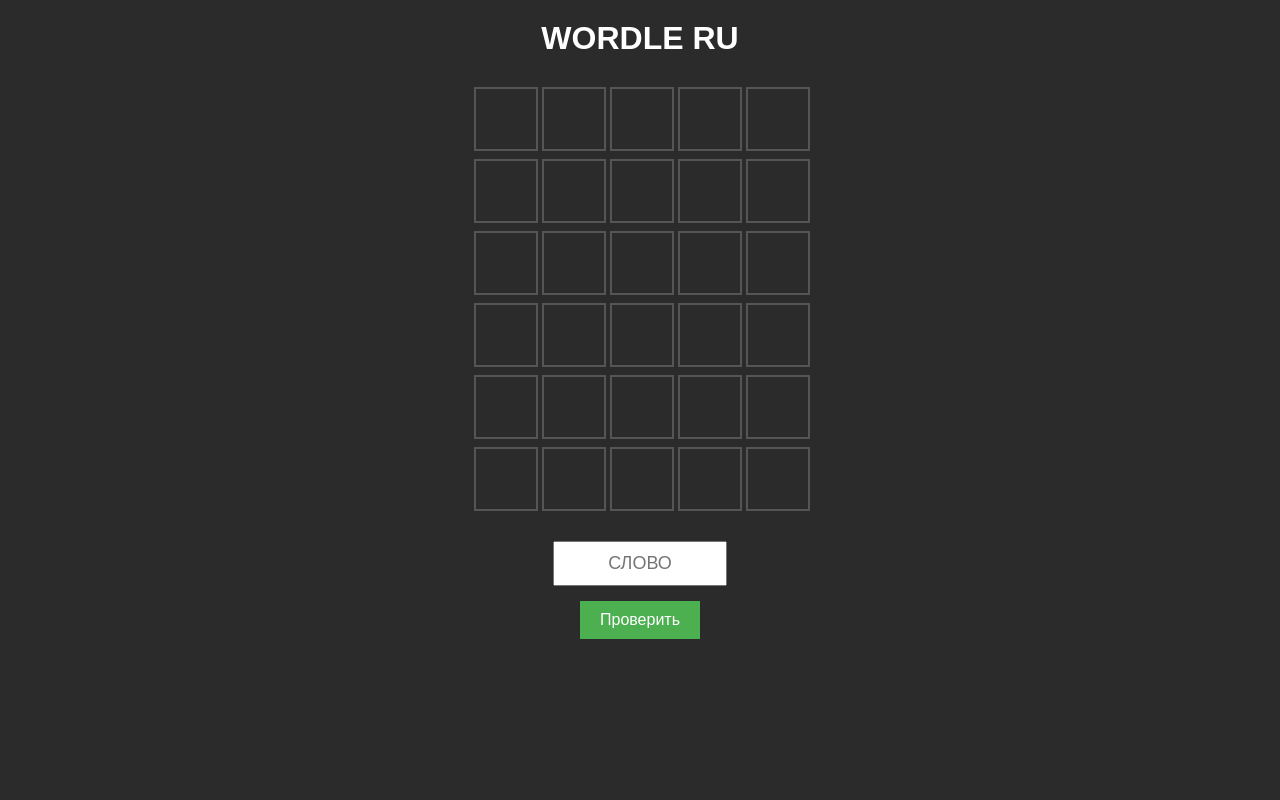
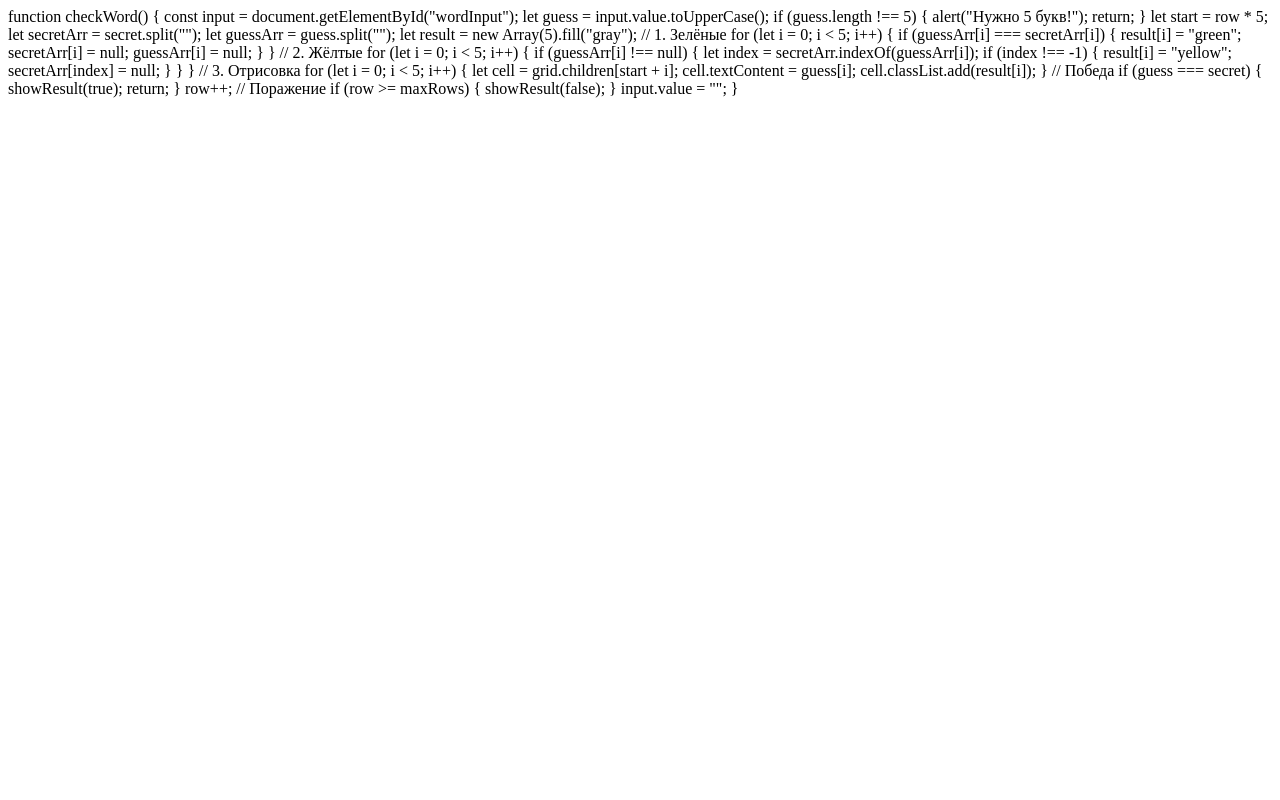
Before and after one commit to Liricinin/wordle, a Flask app: page / in a window 1280 px wide. Run offline with Flask 3, Linux system fonts and the light colour scheme.

Commit message:
Update index.html

```diff
--- a/templates/index.html
+++ b/templates/index.html
@@ -1,137 +1,3 @@
-<!DOCTYPE html>
-<html lang="ru">
-<head>
-<meta charset="UTF-8">
-<title>Wordle RU</title>
-
-<style>
-body {
-    background: #2b2b2b;
-    color: white;
-    font-family: Arial;
-    text-align: center;
-}
-
-h1 {
-    margin-top: 20px;
-}
-
-.grid {
-    display: grid;
-    grid-template-columns: repeat(5, 60px);
-    gap: 8px;
-    justify-content: center;
-    margin: 30px auto;
-}
-
-.cell {
-    width: 60px;
-    height: 60px;
-    border: 2px solid #555;
-    font-size: 28px;
-    font-weight: bold;
-    display: flex;
-    align-items: center;
-    justify-content: center;
-    text-transform: uppercase;
-}
-
-.green { background: #4caf50; }
-.yellow { background: #c9b458; }
-.gray { background: #555; }
-
-input {
-    padding: 10px;
-    width: 150px;
-    font-size: 18px;
-    text-align: center;
-    text-transform: uppercase;
-}
-
-button {
-    padding: 10px 20px;
-    margin-top: 15px;
-    font-size: 16px;
-    background: #4caf50;
-    border: none;
-    color: white;
-    cursor: pointer;
-}
-
-button:hover {
-    background: #43a047;
-}
-
-
-/* Экран результата */
-
-#resultScreen {
-    position: fixed;
-    inset: 0;
-    background: rgba(0,0,0,0.9);
-    display: none;
-    align-items: center;
-    justify-content: center;
-}
-
-#resultBox {
-    background: #222;
-    padding: 30px;
-    border-radius: 10px;
-    width: 300px;
-}
-</style>
-</head>
-
-<body>
-
-<h1>WORDLE RU</h1>
-
-<div class="grid" id="grid"></div>
-
-<input id="wordInput" maxlength="5" placeholder="Слово">
-<br>
-
-<button onclick="checkWord()">Проверить</button>
-
-
-<!-- Экран результата -->
-
-<div id="resultScreen">
-    <div id="resultBox">
-        <h2 id="resultTitle"></h2>
-        <p id="resultWord"></p>
-        <button onclick="newGame()">Далее</button>
-    </div>
-</div>
-
-
-<script>
-
-let secret = "";
-let row = 0;
-const maxRows = 6;
-
-
-// Создание сетки
-const grid = document.getElementById("grid");
-
-for (let i = 0; i < 30; i++) {
-    const cell = document.createElement("div");
-    cell.className = "cell";
-    grid.appendChild(cell);
-}
-
-
-// Получаем секретное слово
-fetch("/secret")
-.then(r => r.text())
-.then(word => {
-    secret = word.toUpperCase();
-});
-
-
-// Проверка слова
 function checkWord() {
 
     const input = document.getElementById("wordInput");
@@ -144,22 +10,44 @@ function checkWord() {
 
     let start = row * 5;
 
+    let secretArr = secret.split("");
+    let guessArr = guess.split("");
+
+    let result = new Array(5).fill("gray");
+
+
+    // 1. Зелёные
+    for (let i = 0; i < 5; i++) {
+
+        if (guessArr[i] === secretArr[i]) {
+            result[i] = "green";
+            secretArr[i] = null;
+            guessArr[i] = null;
+        }
+    }
+
+
+    // 2. Жёлтые
+    for (let i = 0; i < 5; i++) {
+
+        if (guessArr[i] !== null) {
+
+            let index = secretArr.indexOf(guessArr[i]);
+
+            if (index !== -1) {
+                result[i] = "yellow";
+                secretArr[index] = null;
+            }
+        }
+    }
+
+
+    // 3. Отрисовка
     for (let i = 0; i < 5; i++) {
 
         let cell = grid.children[start + i];
         cell.textContent = guess[i];
-
-        if (guess[i] === secret[i]) {
-            cell.classList.add("green");
-        }
-
-        else if (secret.includes(guess[i])) {
-            cell.classList.add("yellow");
-        }
-
-        else {
-            cell.classList.add("gray");
-        }
+        cell.classList.add(result[i]);
     }
 
 
@@ -179,35 +67,3 @@ function checkWord() {
 
     input.value = "";
 }
-
-
-// Экран результата
-function showResult(win) {
-
-    const screen = document.getElementById("resultScreen");
-    const title = document.getElementById("resultTitle");
-    const word = document.getElementById("resultWord");
-
-    if (win) {
-        title.textContent = "🎉 Поздравляем!";
-    } else {
-        title.textContent = "😢 Ты проиграл";
-    }
-
-    word.textContent = "Слово было: " + secret;
-
-    screen.style.display = "flex";
-}
-
-
-// Новая игра
-function newGame() {
-
-    fetch("/new")
-    .then(() => location.reload());
-}
-
-</script>
-
-</body>
-</html>
```
